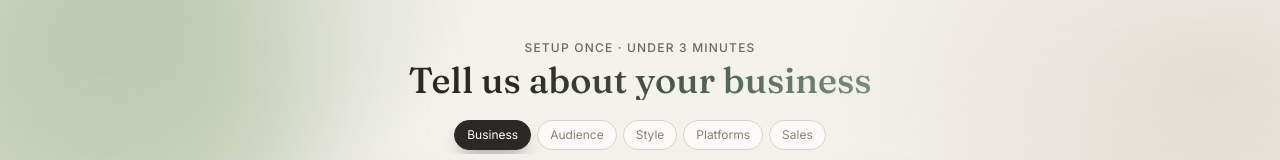
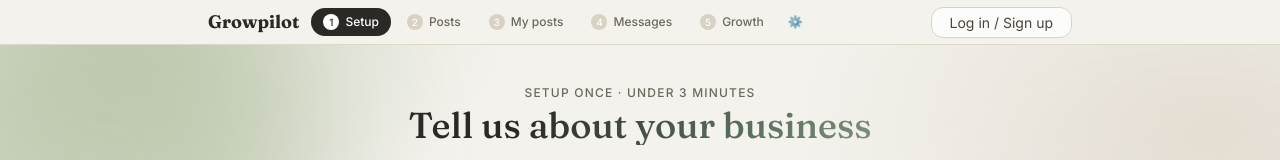
Before and after one commit to chisomsamuel912/ai-social-media-automation, a Next.js app: page /onboarding in a window 1280 px wide. Shown: the top 160 px of the page. Built offline with nearby package versions, Linux system fonts and the light colour scheme; no server answers.

Commit message:
Connected journey: stepper nav, auto-advance setup to posts to growth

```diff
--- a/app/layout.tsx
+++ b/app/layout.tsx
@@ -1,5 +1,6 @@
 import type { Metadata } from "next";
 import { AuthProvider } from "@/components/AuthProvider";
+import JourneyNav from "@/components/JourneyNav";
 import "./globals.css";
 
 export const metadata: Metadata = {
@@ -18,7 +19,10 @@ export default function RootLayout({ children }: { children: React.ReactNode })
         />
       </head>
       <body>
-        <AuthProvider>{children}</AuthProvider>
+        <AuthProvider>
+          <JourneyNav />
+          {children}
+        </AuthProvider>
       </body>
     </html>
   );
--- a/app/onboarding/page.tsx
+++ b/app/onboarding/page.tsx
@@ -67,11 +67,11 @@ export default function OnboardingPage() {
         <div className="glass relative max-w-lg w-full p-8 text-center">
           <div className="mx-auto flex h-14 w-14 items-center justify-center rounded-2xl text-2xl" style={{ background: "linear-gradient(135deg,#55705a,#3c4f40)" }}>🎉</div>
           <h1 className="grad-text mt-4 text-4xl">You&apos;re set</h1>
-          <p className="mt-2 text-sm text-muted">Profile completeness: {score}% · Business ID saved for the Brand page.</p>
+          <p className="mt-2 text-sm text-muted">The AI now understands your business. Let&apos;s make your first posts.</p>
           <p className="mt-2 font-mono text-xs text-muted">{doneId}</p>
-          <div className="mt-6 flex justify-center gap-2">
-            <a href="/brand" className="btn-primary">Open Brand →</a>
-            <a href="/" className="btn-ghost">Home</a>
+          <div className="mt-6 flex flex-col justify-center gap-2">
+            <a href="/autopilot" className="btn-primary">See my first posts →</a>
+            <a href="/brand" className="btn-ghost text-sm">Add prices & photos first (recommended)</a>
           </div>
         </div>
       </main>
--- a/app/page.tsx
+++ b/app/page.tsx
@@ -1,7 +1,6 @@
 "use client";
 import { useEffect, useState } from "react";
 import { useRouter } from "next/navigation";
-import SessionChip from "@/components/SessionChip";
 import { useAuth } from "@/components/AuthProvider";
 import { loadQueue } from "@/components/PlanResults";
 import { followUpDue } from "@/lib/customers";
@@ -109,9 +108,6 @@ export default function Page() {
       <div className="orb" style={{ width: 460, height: 460, left: "-140px", top: "-120px", background: "#9CAF88" }} />
       <div className="orb orb-b" style={{ width: 520, height: 520, right: "-160px", top: "10%", background: "#D9CFC0" }} />
       <div className="relative mx-auto max-w-4xl px-6 py-14">
-        <div className="flex justify-end">
-          <SessionChip />
-        </div>
         <p className="text-sm text-muted">Phase 9 · $0 MVP · all systems live</p>
         <h1 className="grad-text mt-2 text-5xl">Growpilot</h1>
         <p className="mt-2 max-w-xl text-muted">Give the AI direction once. Let it handle the content work.</p>
--- a/app/schedule/page.tsx
+++ b/app/schedule/page.tsx
@@ -116,7 +116,12 @@ export default function SchedulePage() {
           })}
         </div>
 
-        {done.length > 0 && <p className="mt-6 text-sm font-semibold">Published ({done.length}) — log results</p>}
+        {done.length > 0 && (
+          <div className="glass mt-4 p-4 text-center text-sm">
+            Nice — {done.length} posted ✓. <a href="/results" className="font-semibold underline">See what&apos;s working →</a>
+          </div>
+        )}
+        {done.length > 0 && <p className="mt-6 text-sm font-semibold">Posted ({done.length}) — log your numbers</p>}
         <div className="mt-2 grid gap-3">
           {done.map((item) => {
             const m = metrics[item.key] ?? { views: "", likes: "", comments: "" };
--- /dev/null
+++ b/components/JourneyNav.tsx
@@ -0,0 +1,60 @@
+"use client";
+import { useEffect, useState } from "react";
+import { usePathname } from "next/navigation";
+import SessionChip from "./SessionChip";
+
+const STEPS = [
+  { href: "/onboarding", label: "Setup", match: ["/onboarding"] },
+  { href: "/autopilot", label: "Posts", match: ["/autopilot", "/create"] },
+  { href: "/schedule", label: "My posts", match: ["/schedule"] },
+  { href: "/customers", label: "Messages", match: ["/customers"] },
+  { href: "/results", label: "Growth", match: ["/results"] }
+];
+
+/** One connected journey on every screen: Setup → Posts → My posts → Messages → Growth. */
+export default function JourneyNav() {
+  const path = usePathname();
+  const [done, setDone] = useState({ setup: false, planned: false, posted: false });
+
+  useEffect(() => {
+    try {
+      const queue = JSON.parse(localStorage.getItem("schedule-queue") ?? "[]") as Array<{ status: string }>;
+      setDone({
+        setup: Boolean(localStorage.getItem("business-id")),
+        planned: queue.length > 0,
+        posted: queue.some((q) => q.status === "published")
+      });
+    } catch {}
+  }, [path]);
+
+  if (path === "/login") return null;
+
+  const checkFor = (href: string) =>
+    href === "/onboarding" ? done.setup : href === "/autopilot" ? done.planned : href === "/schedule" ? done.posted : false;
+
+  return (
+    <header className="sticky top-0 z-20 border-b" style={{ background: "rgba(244,242,237,.9)", backdropFilter: "blur(10px)", borderColor: "#DDD8CC" }}>
+      <div className="mx-auto flex max-w-4xl items-center gap-1 overflow-x-auto px-4 py-2">
+        <a href="/" className="serif mr-2 shrink-0 text-lg font-bold">Growpilot</a>
+        {STEPS.map((s, i) => {
+          const active = s.match.some((m) => path.startsWith(m));
+          const isDone = checkFor(s.href);
+          return (
+            <a key={s.href} href={s.href}
+              className={`flex shrink-0 items-center gap-1.5 rounded-full px-3 py-1.5 text-xs font-medium ${active ? "text-white" : "text-muted"}`}
+              style={active ? { background: "#2B2926" } : { background: "transparent" }}>
+              <span className="flex h-4 w-4 items-center justify-center rounded-full text-[10px]"
+                style={{ background: isDone ? "#4A5D4E" : active ? "#fff" : "#D8D2C4", color: isDone || !active ? "#fff" : "#2B2926" }}>
+                {isDone ? "✓" : i + 1}
+              </span>
+              {s.label}
+            </a>
+          );
+        })}
+        <a href="/brand" title="My business: prices, photos, facts"
+          className={`shrink-0 rounded-full px-2 py-1.5 text-xs ${path.startsWith("/brand") ? "font-bold" : "text-muted"}`}>⚙️</a>
+        <span className="ml-auto shrink-0"><SessionChip /></span>
+      </div>
+    </header>
+  );
+}
```
